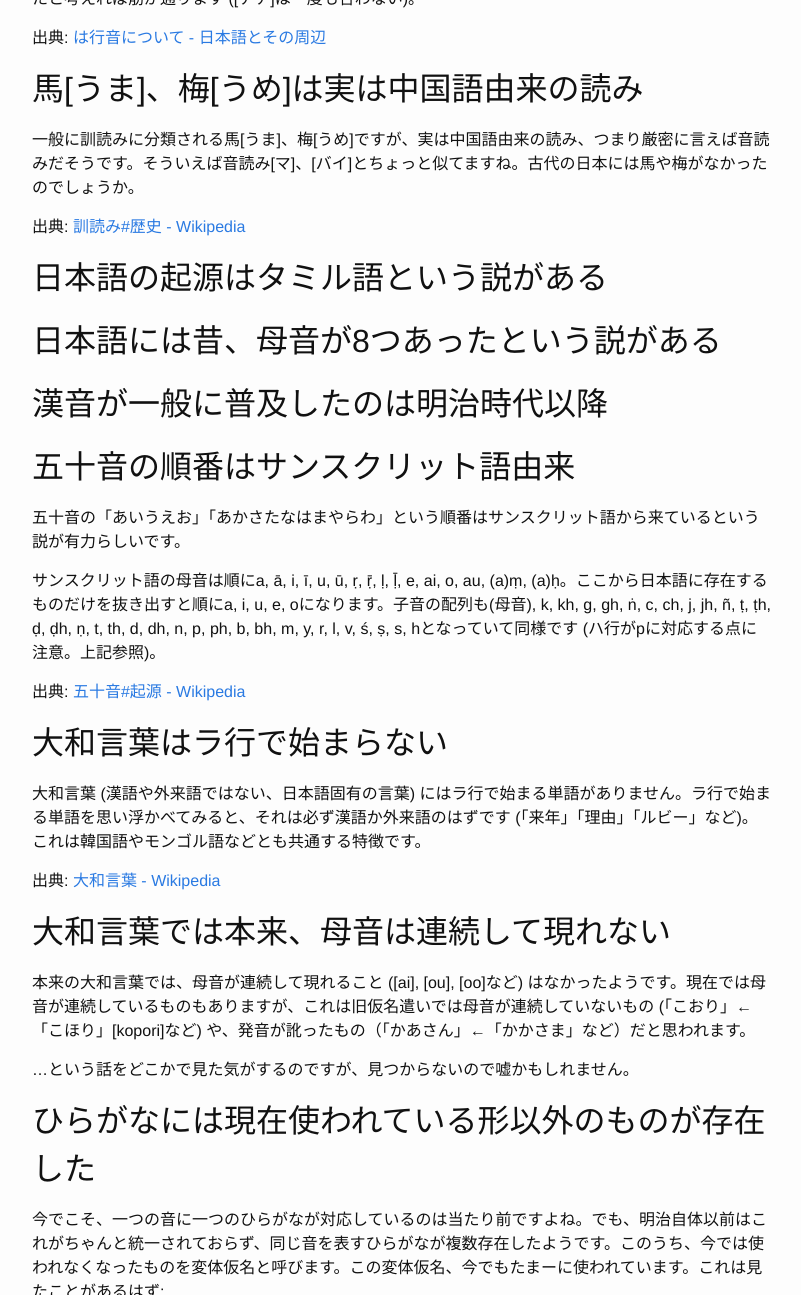
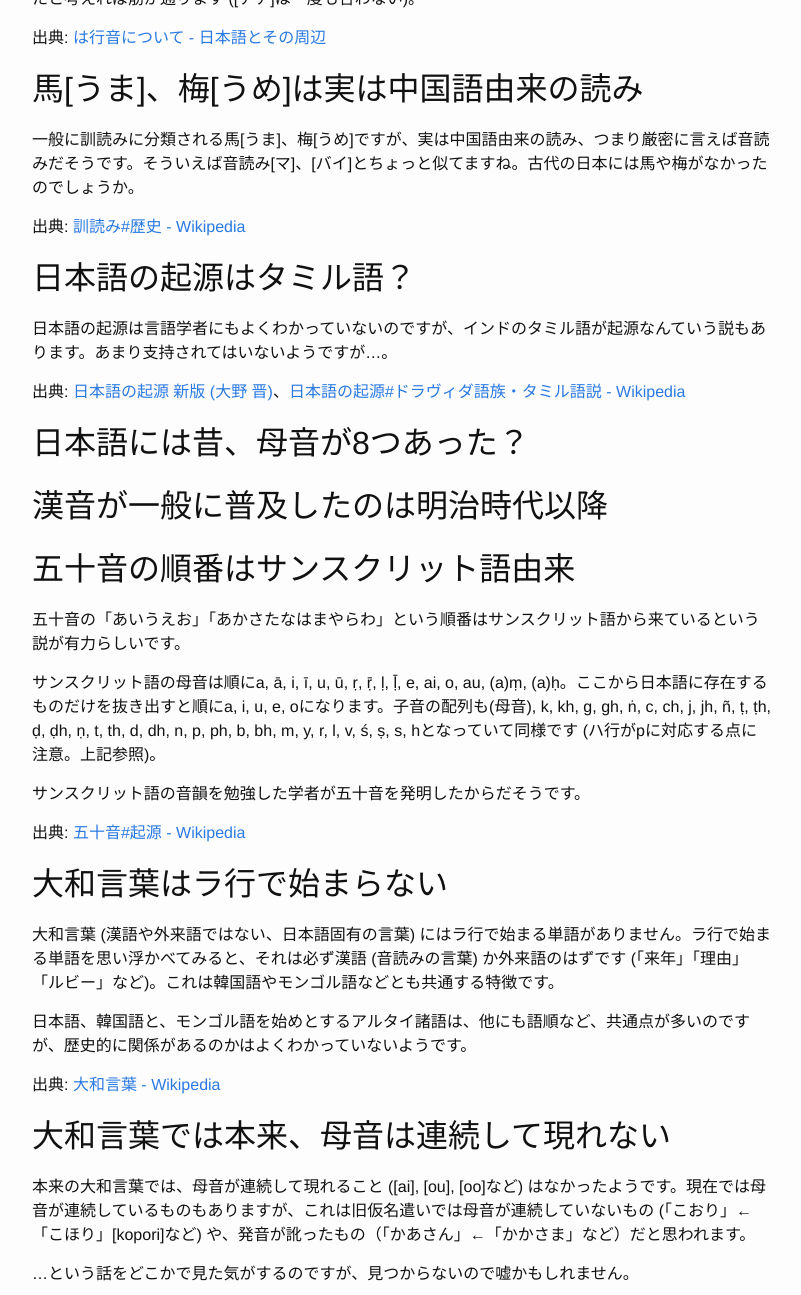
Before and after one commit to gimite/gimite.github.io, a Jekyll site: the page built from kanji-fun-facts.md, in a window 1280 px wide and 1400 px high, scrolled down 1284 px, cut to the strip 0-1295 px from the top of the window. Shown: the whole strip, without its empty margins (238-1039 px from the left). Built offline with Jekyll 4.4.1, drawn with Linux system fonts in a browser that asks for light colours; our own code applies the rules of GitHub Pages for plain Markdown files; some of the changed text lies outside the part shown.

Commit message:
Update kanji-fun-facts.md

```diff
--- a/kanji-fun-facts.md
+++ b/kanji-fun-facts.md
@@ -38,8 +38,13 @@ layout: page
 
 出典: [訓読み#歴史 - Wikipedia](https://ja.wikipedia.org/wiki/%E8%A8%93%E8%AA%AD%E3%81%BF#%E6%AD%B4%E5%8F%B2)
 
-## 日本語の起源はタミル語という説がある
-## 日本語には昔、母音が8つあったという説がある
+## 日本語の起源はタミル語？
+
+日本語の起源は言語学者にもよくわかっていないのですが、インドのタミル語が起源なんていう説もあります。あまり支持されてはいないようですが…。
+
+出典: [日本語の起源 新版 (大野 晋)](https://www.amazon.co.jp/%E6%97%A5%E6%9C%AC%E8%AA%9E%E3%81%AE%E8%B5%B7%E6%BA%90-%E6%96%B0%E7%89%88-%E5%B2%A9%E6%B3%A2%E6%96%B0%E6%9B%B8-%E5%A4%A7%E9%87%8E-%E6%99%8B/dp/4004303400)、[日本語の起源#ドラヴィダ語族・タミル語説 - Wikipedia](https://ja.wikipedia.org/wiki/%E6%97%A5%E6%9C%AC%E8%AA%9E%E3%81%AE%E8%B5%B7%E6%BA%90#%E3%83%89%E3%83%A9%E3%83%B4%E3%82%A3%E3%83%80%E8%AA%9E%E6%97%8F%E3%83%BB%E3%82%BF%E3%83%9F%E3%83%AB%E8%AA%9E%E8%AA%AC)
+
+## 日本語には昔、母音が8つあった？
 ## 漢音が一般に普及したのは明治時代以降
 ## 五十音の順番はサンスクリット語由来
 
@@ -47,11 +52,15 @@ layout: page
 
 サンスクリット語の母音は順にa, ā, i, ī, u, ū, ṛ, ṝ, ḷ, ḹ, e, ai, o, au, (a)ṃ, (a)ḥ。ここから日本語に存在するものだけを抜き出すと順にa, i, u, e, oになります。子音の配列も(母音), k, kh, g, gh, ṅ, c, ch, j, jh, ñ, ṭ, ṭh, ḍ, ḍh, ṇ, t, th, d, dh, n, p, ph, b, bh, m, y, r, l, v, ś, ṣ, s, hとなっていて同様です (ハ行がpに対応する点に注意。上記参照)。
 
+サンスクリット語の音韻を勉強した学者が五十音を発明したからだそうです。
+
 出典: [五十音#起源 - Wikipedia](https://ja.wikipedia.org/wiki/%E4%BA%94%E5%8D%81%E9%9F%B3#%E8%B5%B7%E6%BA%90)
 
 ## 大和言葉はラ行で始まらない
 
-大和言葉 (漢語や外来語ではない、日本語固有の言葉) にはラ行で始まる単語がありません。ラ行で始まる単語を思い浮かべてみると、それは必ず漢語か外来語のはずです (「来年」「理由」「ルビー」など)。これは韓国語やモンゴル語などとも共通する特徴です。
+大和言葉 (漢語や外来語ではない、日本語固有の言葉) にはラ行で始まる単語がありません。ラ行で始まる単語を思い浮かべてみると、それは必ず漢語 (音読みの言葉) か外来語のはずです (「来年」「理由」「ルビー」など)。これは韓国語やモンゴル語などとも共通する特徴です。
+
+日本語、韓国語と、モンゴル語を始めとするアルタイ諸語は、他にも語順など、共通点が多いのですが、歴史的に関係があるのかはよくわかっていないようです。
 
 出典: [大和言葉 - Wikipedia](https://ja.wikipedia.org/wiki/%E5%A4%A7%E5%92%8C%E8%A8%80%E8%91%89)
 
```
